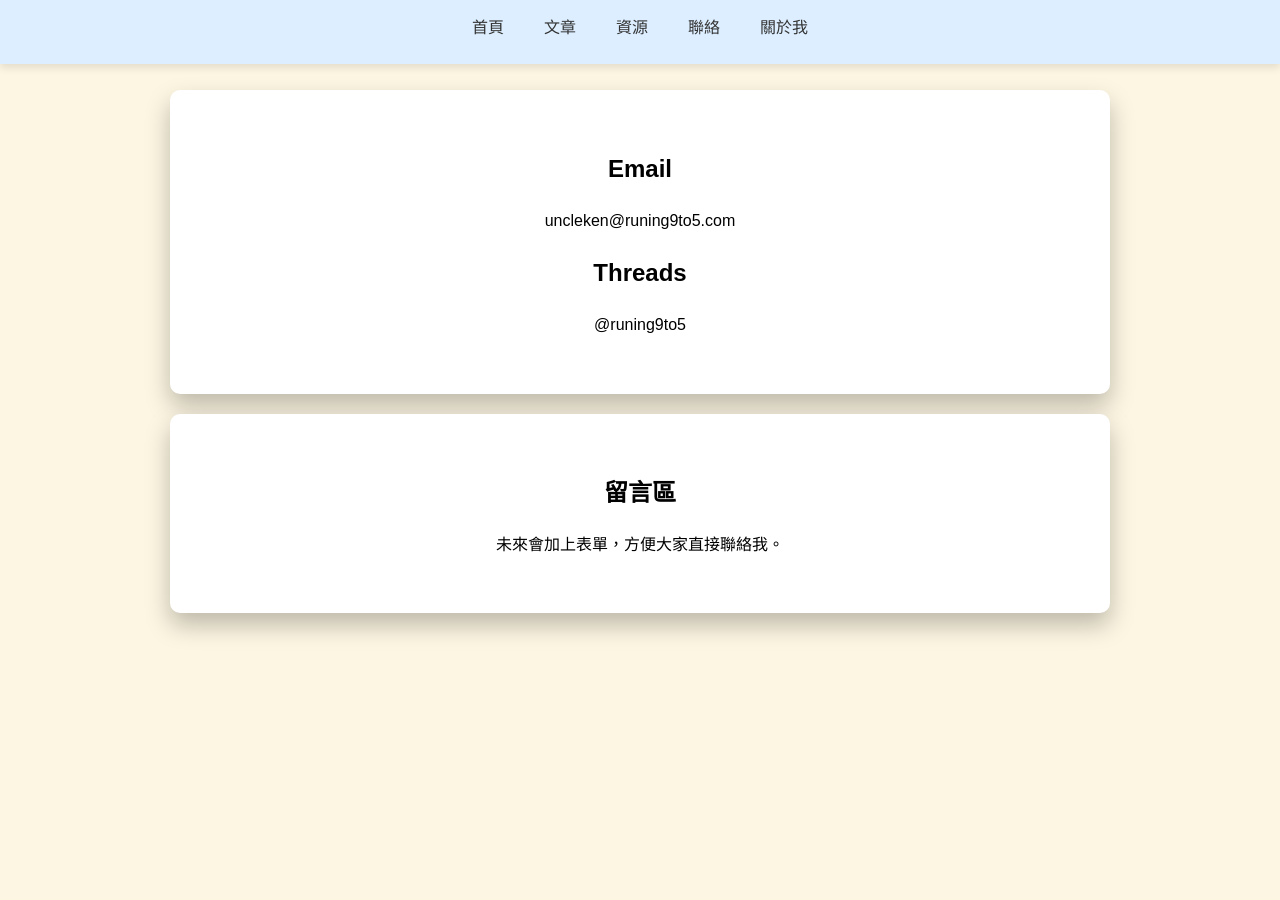
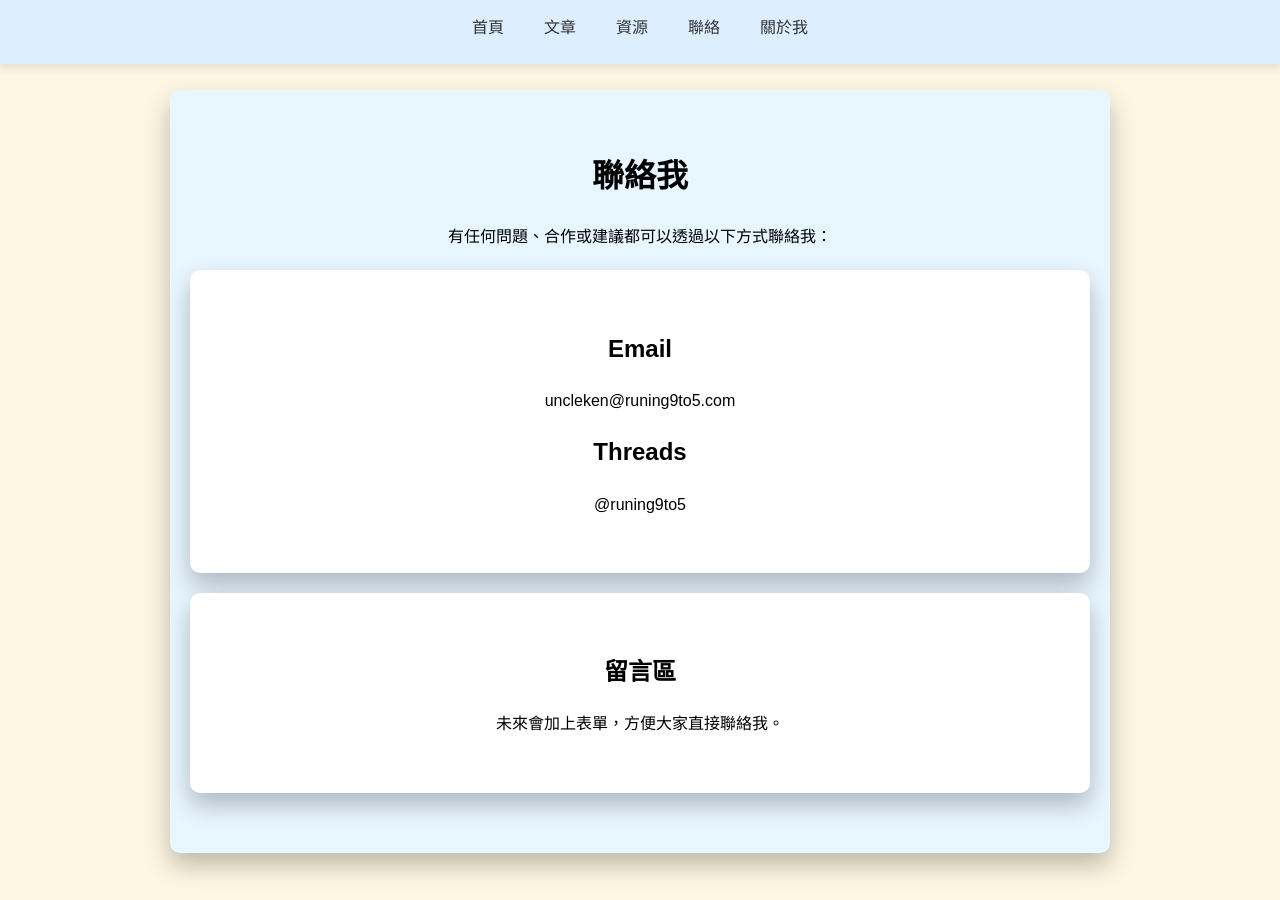
Before and after one commit to KenHAI666/Runing9TO5, a Jekyll site: the page built from contact.md, in a window 1280 px wide. Built offline with Jekyll 4.4.1, drawn with Linux system fonts in a browser that asks for light colours.

Commit message:
Update contact.md

```diff
--- a/contact.md
+++ b/contact.md
@@ -4,7 +4,9 @@ title: 聯絡
 description: 聯絡 K叔，提供自媒體諮詢或合作事宜
 keywords: 聯絡, K叔, 自媒體, 合作
 ---
-
+<div class="card-section" style="background:#e8f6ff;">
+   <h1> 聯絡我  </h1>
+有任何問題、合作或建議都可以透過以下方式聯絡我：  <br>
 <div class="card-section">
   <h2>Email</h2>
   <p>uncleken@runing9to5.com</p>
@@ -16,3 +18,4 @@ keywords: 聯絡, K叔, 自媒體, 合作
   <h2>留言區</h2>
   <p>未來會加上表單，方便大家直接聯絡我。</p>
 </div>
+</div>
```
